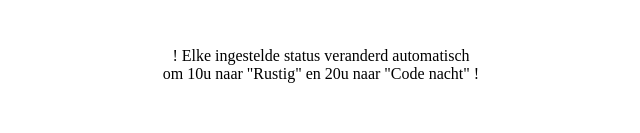
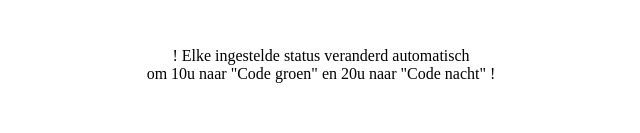
Before and after one commit to ef1ez87v1ze9/a51r7ezg974e35t9w2x56, a plain HTML site: page index.html in a window 1280 px wide. Shown: the part 377-510 px from the top of the page, without its empty margins (319-959 px from the left). Drawn offline with Linux system fonts and the light colour scheme.

Commit message:
Update index.html

```diff
--- a/index.html
+++ b/index.html
@@ -26,7 +26,7 @@
   <a href="https://hook.integromat.com/u1uj482qjpto51ddfzw17udo9il16jz0" style="color: #868686"><strong>(Code nacht - gesloten</strong></a>)</p>
   <p>&nbsp;</p>
   <p>! Elke ingestelde status veranderd automatisch <br>
-  om 10u naar "Rustig" en 20u naar "Code nacht" !<br>
+  om 10u naar "Code groen" en 20u naar "Code nacht" !<br>
 </p>
 <br>
 <p><em>Opmerkingen:<br> Updaten kan tussen 0-1 minuut duren.
```
